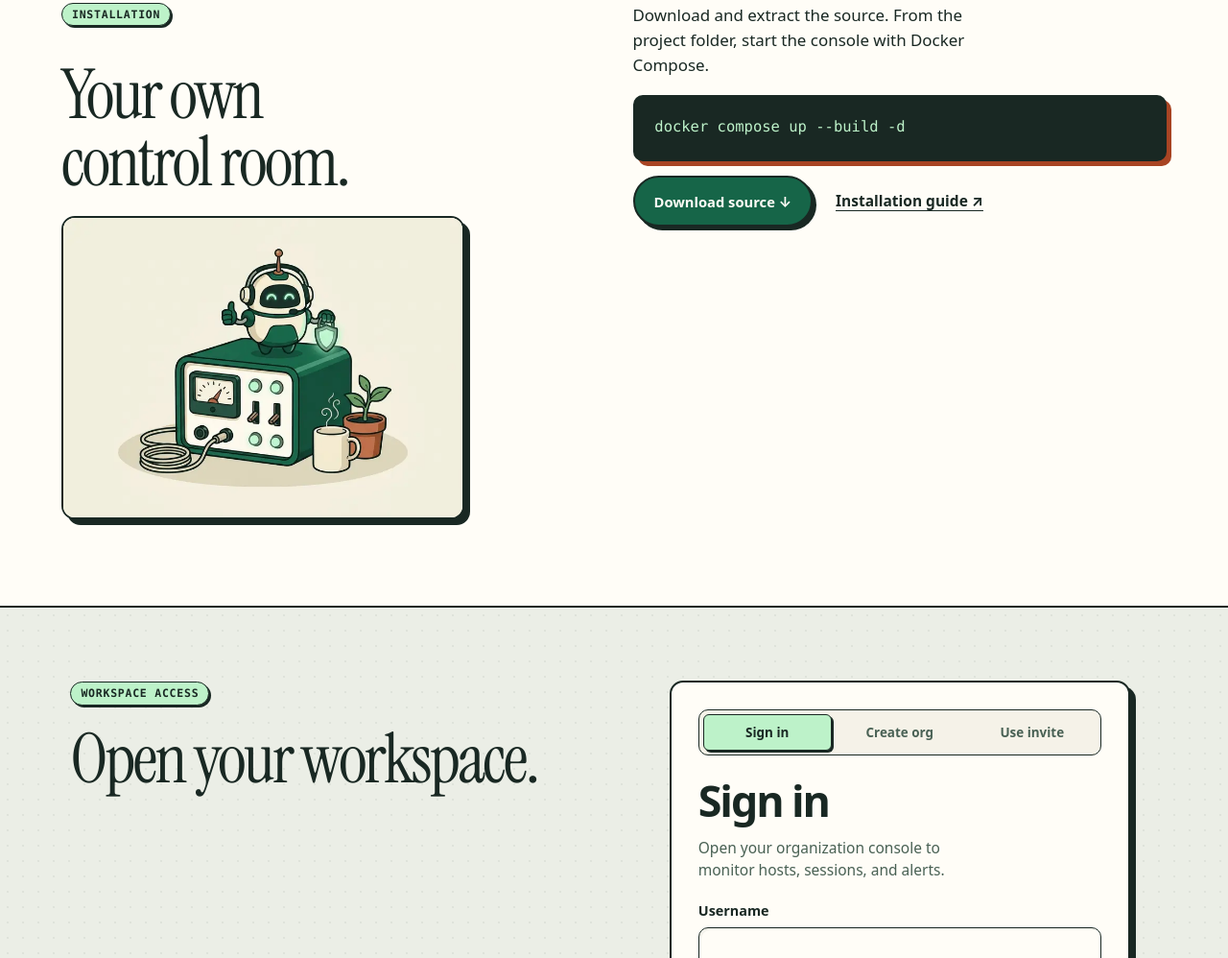
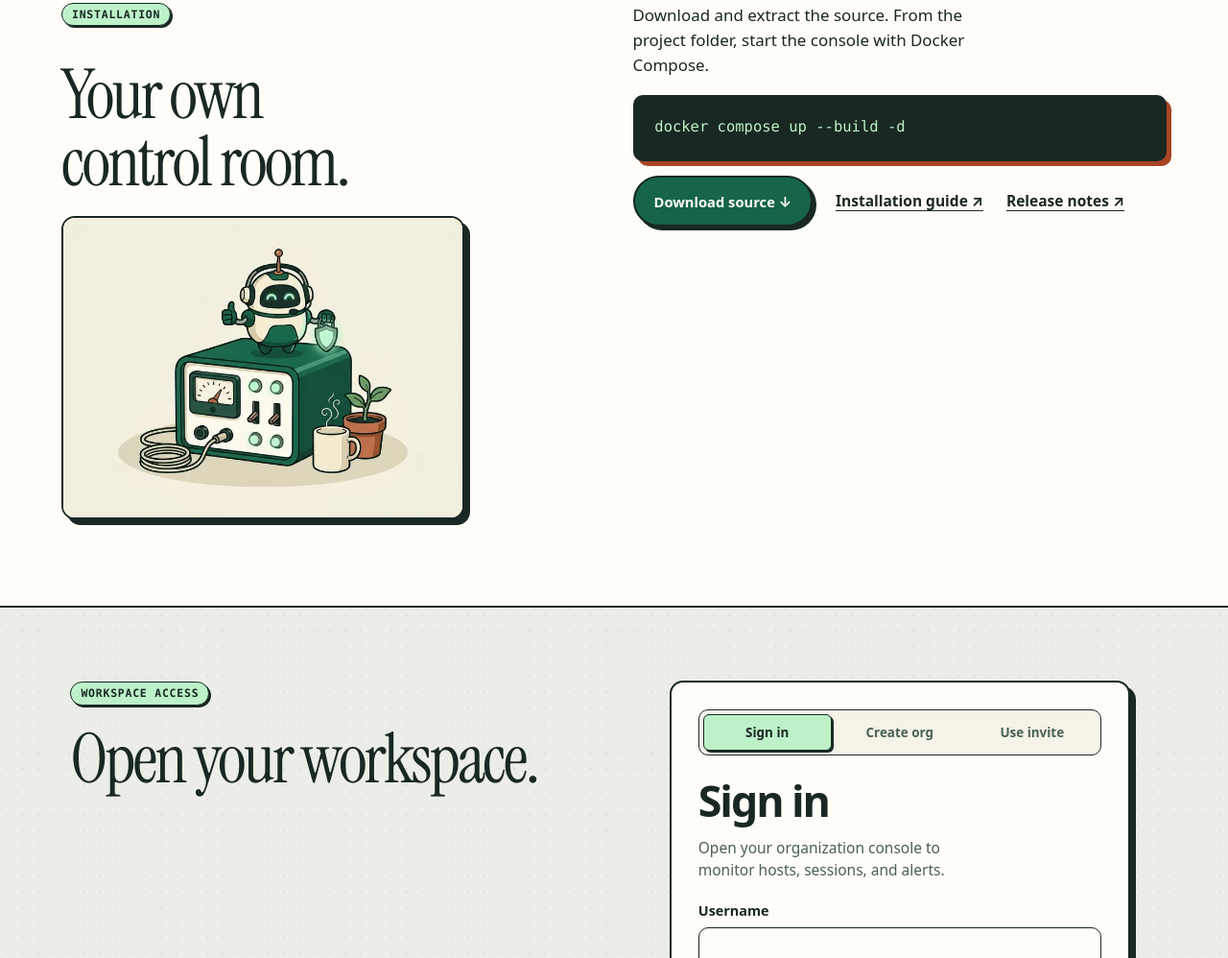
Before and after one commit to NeuroAssistants/NeuroSwarm, a plain HTML site: page frontend/index.html in a window 1280 px wide. Shown: the part 1329-2327 px from the top of the page at 96% size. Drawn offline with Linux system fonts and the light colour scheme; no server answers.

Commit message:
Publish release notes and a private security reporting route
Refs #8, #9

Co-authored-by: OpenBot <335604065+openbotgit[bot]@users.noreply.github.com>

```diff
--- a/frontend/index.html
+++ b/frontend/index.html
@@ -46,7 +46,7 @@
       </div>
       <div class="install-instructions"><p>Download and extract the source. From the project folder, start the console with Docker Compose.</p>
       <pre><code>docker compose up --build -d</code></pre>
-      <div class="folio-actions"><a class="folio-cta" href="https://github.com/NeuroAssistants/NeuroSwarm/archive/refs/heads/main.zip">Download source ↓</a><a class="folio-link" href="https://github.com/NeuroAssistants/NeuroSwarm/blob/main/deploy/self-host.md">Installation guide ↗</a></div></div>
+      <div class="folio-actions"><a class="folio-cta" href="https://github.com/NeuroAssistants/NeuroSwarm/archive/refs/heads/main.zip">Download source ↓</a><a class="folio-link" href="https://github.com/NeuroAssistants/NeuroSwarm/blob/main/deploy/self-host.md">Installation guide ↗</a><a class="folio-link" href="https://github.com/NeuroAssistants/NeuroSwarm/blob/main/CHANGELOG.md">Release notes ↗</a></div></div>
     </section>
     <div class="signin-panel" id="access">
       <div class="access-heading"><p class="folio-label">Workspace access</p><h2>Open your workspace.</h2></div>
```
Also changed, not shown: 3 other files.
